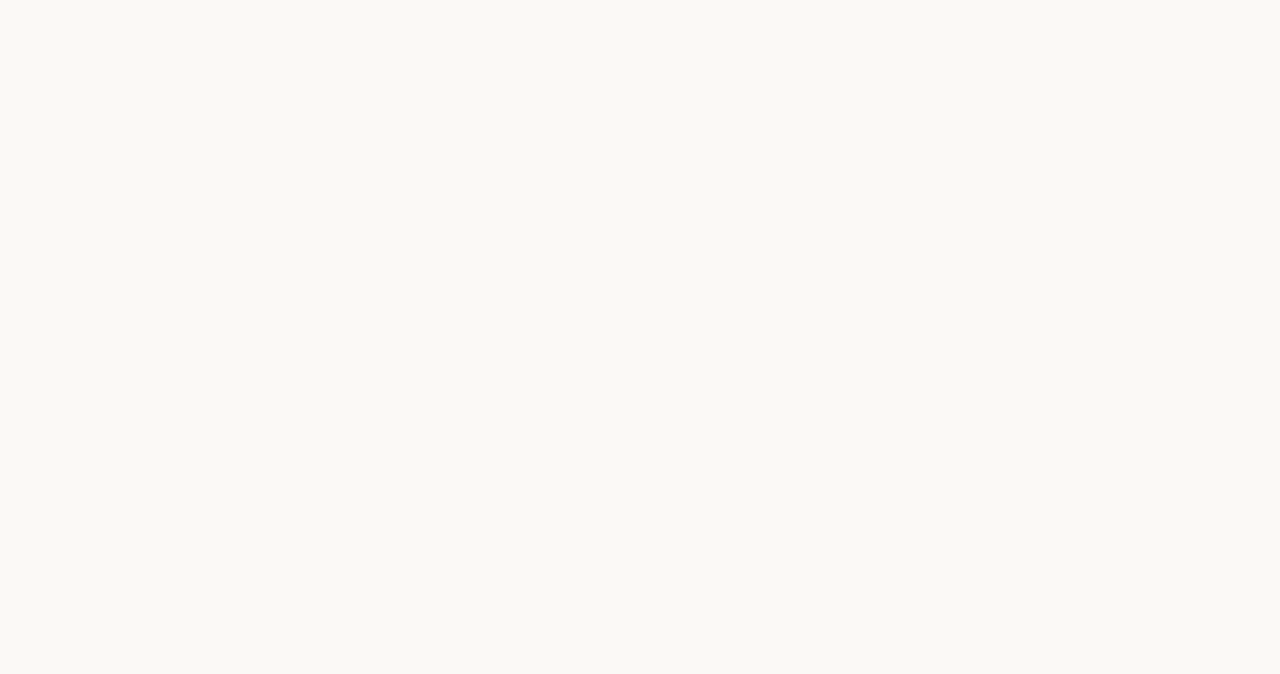
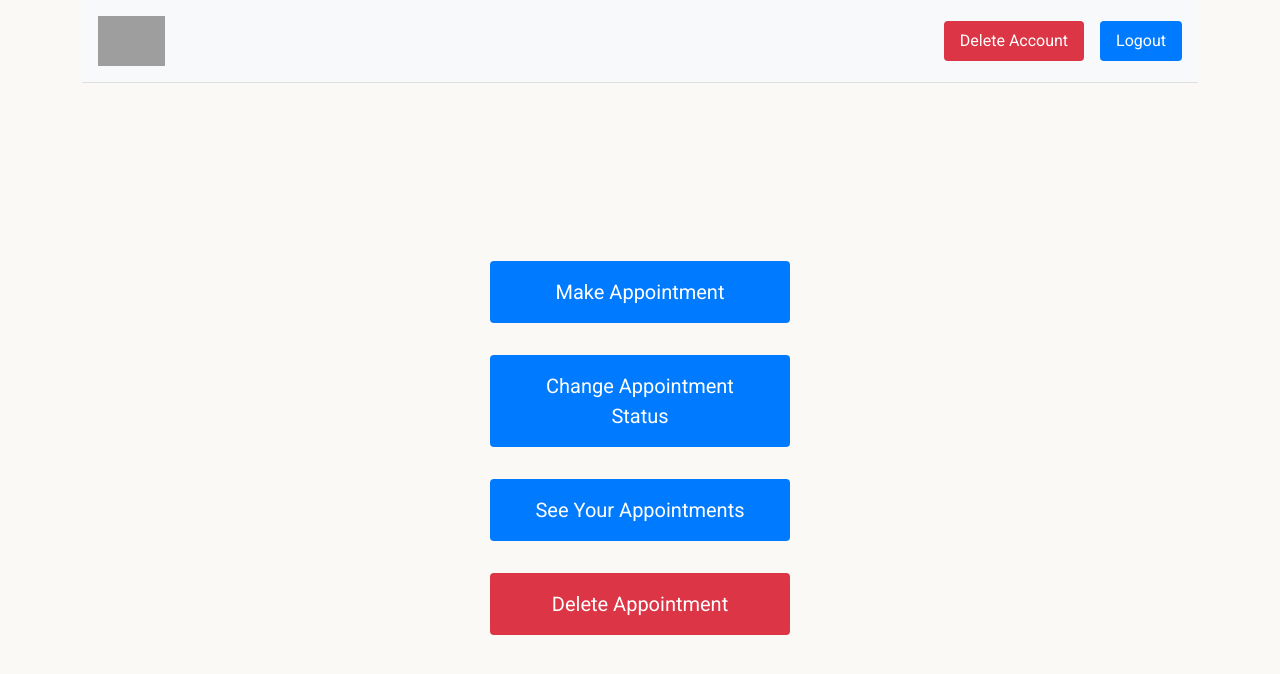
Before and after one commit to maatheusfp/Vaccines_Scheduling_Front, an Angular app: page /central in a window 1280 px wide. Before the commit this address led to /. Shown: the top 674 px of the page. Built offline with nearby package versions, Linux system fonts and the light colour scheme; sample sign-in values are in the browser's storage; grey boxes are pictures that could not be loaded.

Commit message:
central page and logout done

```diff
--- a/src/app/app.routes.ts
+++ b/src/app/app.routes.ts
@@ -2,17 +2,35 @@ import { Routes } from '@angular/router';
 import { LoginComponent } from './login/login/login.component';
 import { HomeComponent } from './pages/home/home.component';
 import { SignUpComponent } from './pages/sign-up/sign-up.component';
+import { authenticateGuard } from './guard/authenticate.guard';
+import { CentralComponent } from './pages/central/central.component';
+import { loginGuard } from './guard/login.guard';
 
 export const routes: Routes = [{
     path: 'login',
     component: LoginComponent,
+    canActivate: [loginGuard],
 },
 {
-    path: '',
+    path: 'home',
     component: HomeComponent,
 },
 {
     path: 'signup',
     component: SignUpComponent,
+},
+{
+    path: 'central',
+    component: CentralComponent,
+    canActivate: [authenticateGuard],
+},
+{
+    path: '',
+    redirectTo: '/home',
+    pathMatch: 'full',
+},
+{
+    path: '**',
+    redirectTo: '/',
 }
 ];
--- /dev/null
+++ b/src/app/guard/authenticate.guard.ts
@@ -0,0 +1,15 @@
+import { CanActivateFn, Router } from '@angular/router';
+import { LoginService } from '../services/login/login.service';
+import { inject } from '@angular/core';
+
+
+export const authenticateGuard: CanActivateFn = (route, state) => {
+  const loginService = inject(LoginService);
+  const router = inject(Router);
+
+  if (!loginService.getToken()){
+    router.navigate(['']);
+    return false;
+  }
+  return true;
+};
--- /dev/null
+++ b/src/app/guard/login.guard.ts
@@ -0,0 +1,15 @@
+import { CanActivateFn, Router } from '@angular/router';
+import { LoginService } from '../services/login/login.service';
+import { inject } from '@angular/core';
+
+
+export const loginGuard: CanActivateFn = (route, state) => {
+  const loginService = inject(LoginService);
+  const router = inject(Router);
+
+  if (loginService.getToken()){
+    router.navigate(['/central']);
+    return false;
+  }
+  return true;
+};
--- a/src/app/login/login/login.component.ts
+++ b/src/app/login/login/login.component.ts
@@ -24,7 +24,7 @@ export class LoginComponent {
     if (form.valid) {
       this.loginService.login(this.formLogin).subscribe({
         next: (user) => {
-          this.router.navigate(['']);
+          this.router.navigate(['/central']);
         },
         error: (err) => {
           alert(`${err.message}`);
--- /dev/null
+++ b/src/app/pages/central/central.component.html
@@ -0,0 +1,16 @@
+<div class="header">
+    <div class="logo">
+      <img src="path/to/logo.png" alt="Logo">
+    </div>
+    <div class="actions">
+      <button class="delete-account" >Delete Account</button>
+      <button class="logout" (click)="doLogout()">Logout</button>
+    </div>
+  </div>
+
+  <div class="content">
+    <button class="main-button">Make Appointment</button>
+    <button class="main-button">Change Appointment Status</button>
+    <button class="main-button">See Your Appointments</button>
+    <button class="main-button delete">Delete Appointment</button>
+  </div>
--- /dev/null
+++ b/src/app/pages/central/central.component.scss
@@ -0,0 +1,75 @@
+/* Define colors and spacing variables */
+$primary-color: #007bff;
+$danger-color: #dc3545;
+$spacing-unit: 1rem;
+
+.header {
+  display: flex;
+  justify-content: space-between;
+  align-items: center;
+  padding: $spacing-unit;
+  background-color: #f8f9fa;
+  border-bottom: 1px solid #e0e0e0;
+
+  .logo img {
+    height: 50px; /* Adjust logo size as needed */
+  }
+
+  .actions {
+    display: flex;
+    align-items: center;
+
+    button {
+      margin-left: $spacing-unit;
+      padding: 0.5rem 1rem;
+      border: none;
+      border-radius: 4px;
+      cursor: pointer;
+      font-size: 1rem;
+
+      &.delete-account {
+        background-color: $danger-color;
+        color: white;
+      }
+
+      &.logout {
+        background-color: $primary-color;
+        color: white;
+      }
+    }
+  }
+}
+
+.content {
+  display: flex;
+  flex-direction: column;
+  align-items: center;
+  justify-content: center;
+  height: calc(100vh - 70px); /* Adjust height based on header height */
+  padding: $spacing-unit;
+
+  .main-button {
+    margin: $spacing-unit 0;
+    padding: 1rem 2rem;
+    font-size: 1.25rem;
+    background-color: $primary-color;
+    color: white;
+    border: none;
+    border-radius: 4px;
+    cursor: pointer;
+    width: 100%;
+    max-width: 300px;
+    text-align: center;
+
+    &:hover {
+      background-color: darken($primary-color, 10%);
+    }
+
+    &.delete {
+      background-color: $danger-color;
+      &:hover {
+        background-color: darken($danger-color, 10%);
+      }
+    }
+  }
+}
--- /dev/null
+++ b/src/app/pages/central/central.component.ts
@@ -0,0 +1,20 @@
+import { Component, inject } from '@angular/core';
+import { LoginService } from '../../services/login/login.service';
+import { Router } from '@angular/router';
+
+@Component({
+  selector: 'app-central',
+  standalone: true,
+  imports: [],
+  templateUrl: './central.component.html',
+  styleUrl: './central.component.scss'
+})
+export class CentralComponent {
+  private loginService = inject(LoginService);
+  private router = inject(Router);
+
+  doLogout(){
+    this.loginService.logout();
+    this.router.navigate(['']);
+  }
+}
--- a/src/app/services/login/login.service.ts
+++ b/src/app/services/login/login.service.ts
@@ -3,7 +3,6 @@ import { Injectable, inject } from "@angular/core";
 import { Router } from "@angular/router";
 import { BehaviorSubject, tap, catchError, throwError } from "rxjs";
 import { Login, LoginResponse, UserToken} from "../../types/login";
-import { SignUpResponse } from "../../types/signUp";
 
 @Injectable({
     providedIn: 'root',
@@ -30,7 +29,6 @@ export class LoginService {
               throw new Error('Invalid Credentials');
             }
             else {
-              // Proceed with setting the token and updating the logged-in status
               if (response.token !== undefined) {
                 localStorage.setItem('token', response.token);
               }
@@ -61,7 +59,6 @@ export class LoginService {
     }
 
     private handleError(error: HttpErrorResponse) {
-        console.error('An error occurred:', error);
         return throwError(() => new Error(`${error.message}`));
       }
 }
--- a/src/app/services/signUp/signUp.service.ts
+++ b/src/app/services/signUp/signUp.service.ts
@@ -18,7 +18,7 @@ export class SignUpService {
         const signUpBody = { ...signUp };
         return this._http.post<SignUpResponse>(`${this.apiUrl}/PatientSignUp/SignUp`, signUpBody).pipe(
           tap((response: SignUpResponse) => {
-              alert(`Account created! Welcome ${response.name}!`);
+              alert(`Account created!`);
           }),
           catchError(this.handleError)
         );
```
